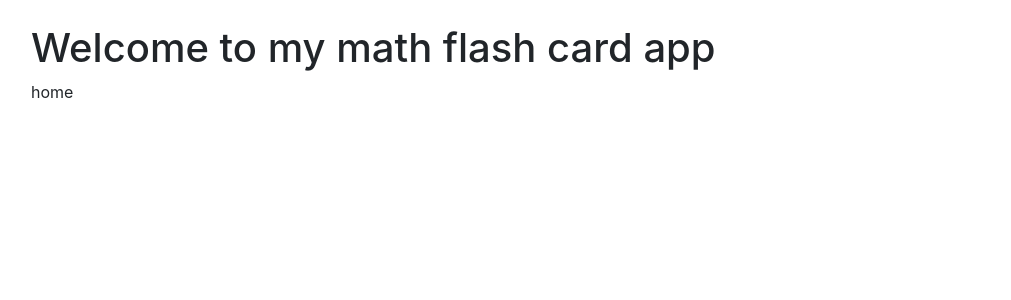
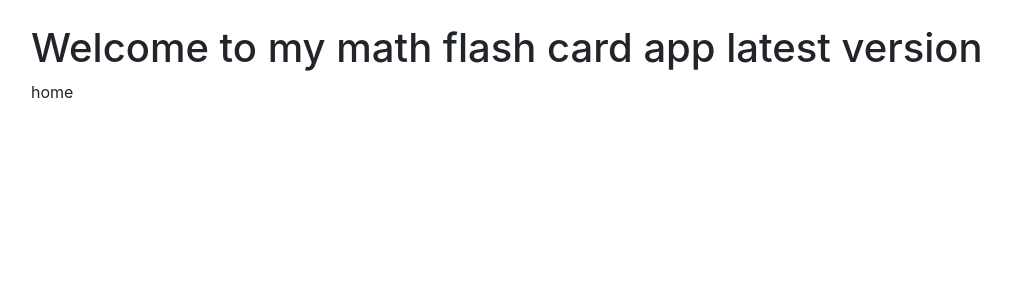
Before and after one commit to Sajeerks/flash-latest, a Django app: page / in a window 1280 px wide. Shown: the part 80-380 px from the top of the page, without its empty margins (54-1065 px from the left). Run offline with Django 3.2, Linux system fonts and the light colour scheme.

Commit message:
home version

```diff
--- a/website/templates/home.html
+++ b/website/templates/home.html
@@ -4,6 +4,6 @@
 
  {% block content %}
 
-<h1>Welcome to my math flash card app</h1>home
+<h1>Welcome to my math flash card app latest version </h1>home
 
     {% endblock %}
```
